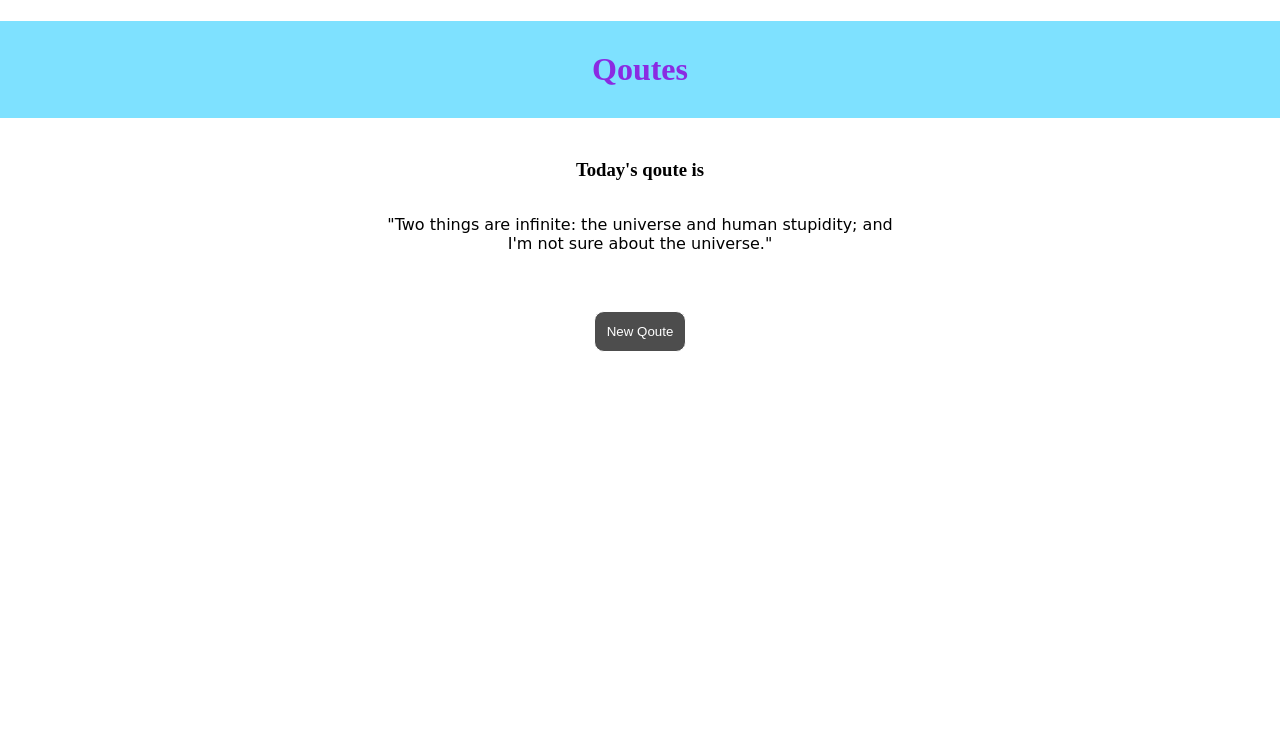
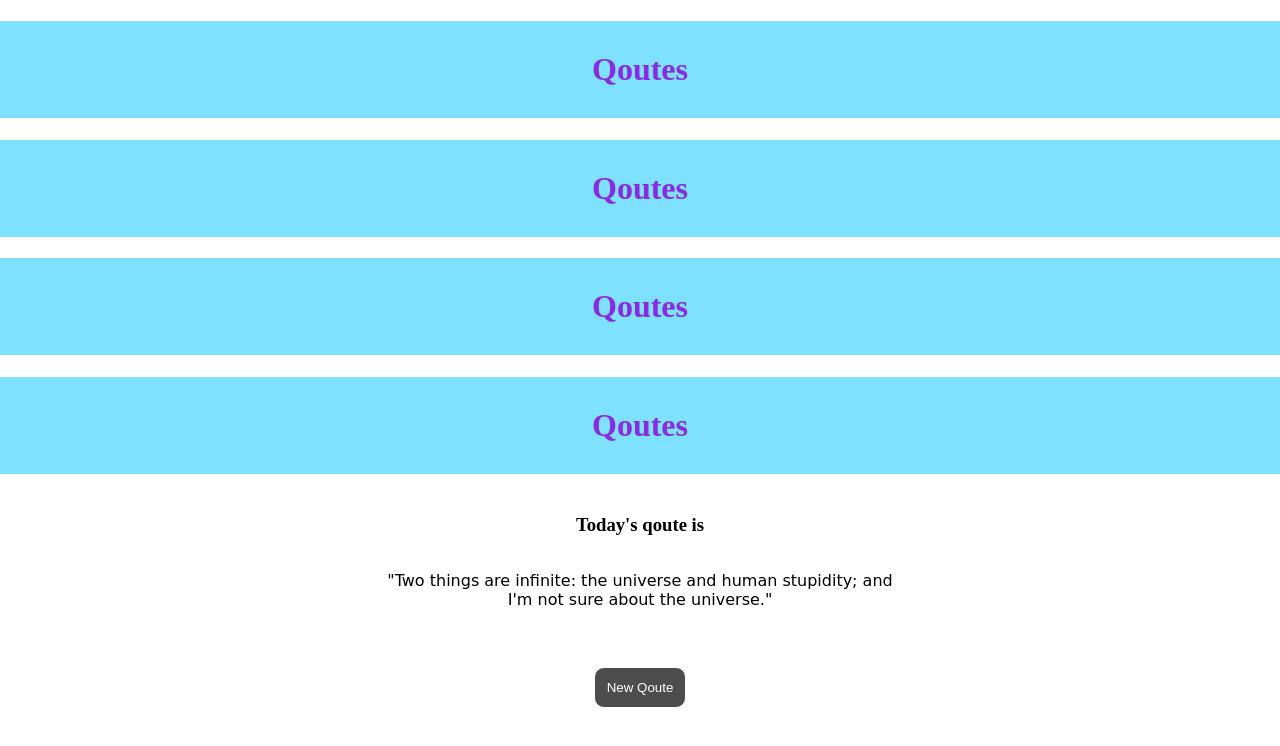
Before and after one commit to AhmedEmad226/Qoutes, a plain HTML site: page index.html in a window 1280 px wide. Drawn offline with Linux system fonts and the light colour scheme.

```diff
--- a/index.html
+++ b/index.html
@@ -8,6 +8,9 @@
     <link rel="stylesheet" href="style.css" />
   </head>
   <body>
+    <h1>Qoutes</h1>
+    <h1>Qoutes</h1>
+    <h1>Qoutes</h1>
     <h1>Qoutes</h1>
     <div class="container">
       <h3>Today's qoute is</h3>
@@ -20,8 +23,6 @@
       <button onclick="newQoute()">New Qoute</button>
     </div>
 
-    <!-- test -->
-
     <script src="code.js"></script>
   </body>
 </html>
```
